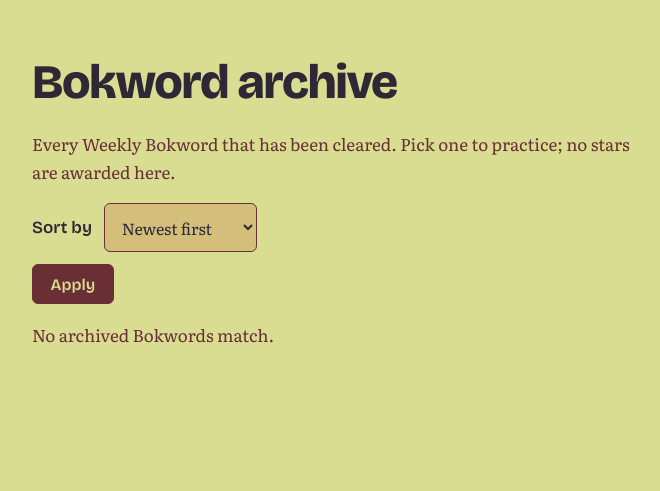
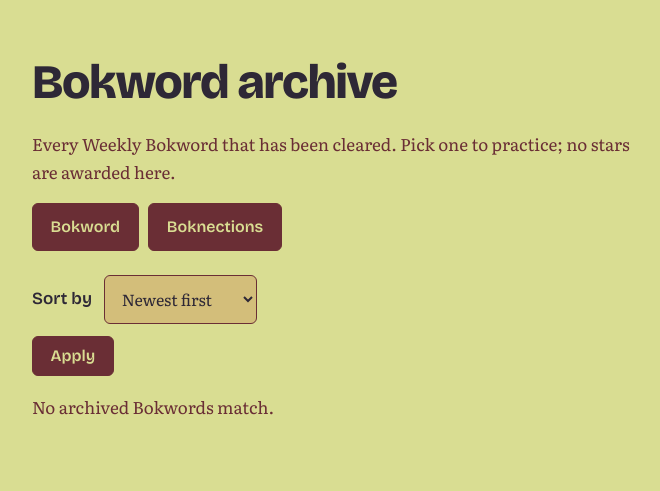
Before and after one commit to bokis-blog-central/bokis-blog, a Flask app: page /bokword-archive in a window 1280 px wide. Shown: the part 76-567 px from the top of the page, without its empty margins (304-964 px from the left). Run offline with Flask 3, Linux system fonts and the light colour scheme; the visitor is signed in with stand-in values (Sample User, id 1); data comes from the database, SQL or seed files in the repository; data that the repository does not hold is empty.

Commit message:
scoreboard shift and boknections archive

```diff
--- a/app.py
+++ b/app.py
@@ -156,6 +156,14 @@ CREATE TABLE IF NOT EXISTS bokword_archive (
     clues      TEXT NOT NULL,
     victors    TEXT NOT NULL DEFAULT '[]',
     post_id    INTEGER REFERENCES posts(id) ON DELETE SET NULL,
+    cleared_at TEXT NOT NULL DEFAULT (datetime('now')),
+    position   INTEGER NOT NULL DEFAULT 0
+);
+
+CREATE TABLE IF NOT EXISTS boknections_archive (
+    id         INTEGER PRIMARY KEY,
+    puzzle     TEXT NOT NULL,
+    victors    TEXT NOT NULL DEFAULT '[]',
     cleared_at TEXT NOT NULL DEFAULT (datetime('now')),
     position   INTEGER NOT NULL DEFAULT 0
 );
@@ -610,6 +618,20 @@ def guest_usernames():
     return g.guest_users
 
 
+def guest_game(username):
+    rows = db().execute(
+        "SELECT s.key FROM settings s JOIN users u "
+        "ON CAST(u.id AS TEXT) = s.value "
+        "WHERE u.username = ? AND s.key IN "
+        "('guest_author_bokword', 'guest_author_boknections')", (username,)
+    ).fetchall()
+    if any(row["key"] == "guest_author_boknections" for row in rows):
+        return "boknections"
+    if any(row["key"] == "guest_author_bokword" for row in rows):
+        return "bokword"
+    return None
+
+
 def flower_usernames():
     """Usernames that solved the current Boknections; one query per request."""
     if "flower_users" not in g:
@@ -749,6 +771,7 @@ def security_headers(resp):
 
 app.jinja_env.globals["csrf_token"] = lambda: session.get("csrf", "")
 app.jinja_env.globals["has_guest"] = lambda username: username in guest_usernames()
+app.jinja_env.globals["guest_game"] = guest_game
 app.jinja_env.globals["has_flower"] = lambda username: username in flower_usernames()
 
 
@@ -1047,7 +1070,12 @@ def scores():
         game = "bokword"
         score_column = "bokword_victories"
     score_users = db().execute(
-        f"""SELECT id, username, {score_column} AS victories
+        f"""SELECT id, username, {score_column} AS victories,
+                   EXISTS(
+                     SELECT 1 FROM crossword_completions c
+                     JOIN crossword_state s ON s.id = 1
+                     WHERE c.user_id = users.id AND c.puzzle_version = s.version
+                   ) AS crossword_star
             FROM users
             WHERE is_admin = 0 AND username <> ? COLLATE NOCASE
             ORDER BY victories DESC, username COLLATE NOCASE""",
@@ -1800,6 +1828,13 @@ def admin_save_boknections():
             (serialized,))
         flash("Boknections puzzle saved.", "ok")
     elif json.loads(state["puzzle"]) != puzzle:
+        old_puzzle = json.loads(state["puzzle"])
+        old_victors = [row["username"] for row in db().execute(
+            "SELECT u.username FROM boknections_progress p "
+            "JOIN users u ON u.id = p.user_id "
+            "WHERE p.puzzle_version = ? AND p.solved = 1",
+            (state["version"],)).fetchall()]
+        add_boknections_archive_entry(old_puzzle, old_victors)
         db().execute(
             "UPDATE boknections_state SET puzzle = ?, version = version + 1, "
             "updated_at = datetime('now') WHERE id = 1", (serialized,))
@@ -2076,7 +2111,7 @@ def admin_signup_password():
 
 
 # ----------------------------------------------------------------------
-# Bokword archive
+# Game archives
 # ----------------------------------------------------------------------
 
 DATE_RE = re.compile(r"^\d{4}-\d{2}-\d{2}$")
@@ -2101,6 +2136,17 @@ def add_archive_entry(solution, clues, victors, post_id=None, cleared_at=None):
         "VALUES (?, ?, ?, ?, COALESCE(?, datetime('now')), ?)",
         (solution, json.dumps(clues, ensure_ascii=False, sort_keys=True),
          json.dumps(victors, ensure_ascii=False), post_id, cleared_at, position))
+    return cursor.lastrowid
+
+
+def add_boknections_archive_entry(puzzle, victors, cleared_at=None):
+    top = db().execute("SELECT MIN(position) FROM boknections_archive").fetchone()[0]
+    position = 0 if top is None else top - 1
+    cursor = db().execute(
+        "INSERT INTO boknections_archive "
+        "(puzzle, victors, cleared_at, position) VALUES (?, ?, COALESCE(?, datetime('now')), ?)",
+        (json.dumps(puzzle, ensure_ascii=False, sort_keys=True),
+         json.dumps(victors, ensure_ascii=False), cleared_at, position))
     return cursor.lastrowid
 
 
@@ -2208,6 +2254,36 @@ def check_archive_bokword(entry_id):
     return jsonify(solved=solved)
 
 
+@app.get("/boknections-archive")
+def boknections_archive():
+    rows = db().execute(
+        "SELECT id, puzzle, victors, cleared_at FROM boknections_archive "
+        "ORDER BY cleared_at DESC, id DESC").fetchall()
+    entries = [{"id": row["id"], "puzzle": json.loads(row["puzzle"]),
+                "cleared_at": row["cleared_at"],
+                "victor_count": len(json.loads(row["victors"]))}
+               for row in rows]
+    return render_template("archive_boknections.html", entries=entries)
+
+
+@app.get("/boknections-archive/<int:entry_id>")
+def boknections_archive_entry(entry_id):
+    row = db().execute(
+        "SELECT id, puzzle, victors, cleared_at FROM boknections_archive WHERE id = ?",
+        (entry_id,)).fetchone()
+    if row is None:
+        abort(404)
+    victors = json.loads(row["victors"])
+    existing = set()
+    if victors:
+        marks = ",".join("?" for _ in victors)
+        existing = {r["username"] for r in db().execute(
+            f"SELECT username FROM users WHERE username IN ({marks})", victors)}
+    return render_template("archive_boknections_entry.html", entry=row,
+                           puzzle=json.loads(row["puzzle"]), victors=victors,
+                           existing_users=existing)
+
+
 @app.get("/admin/archive")
 @admin_required
 def admin_archive():
@@ -2216,7 +2292,16 @@ def admin_archive():
                 "victors": "\n".join(json.loads(r["victors"])),
                 "post_id": r["post_id"], "post_title": r["post_title"],
                 "post_author": r["post_author"]} for r in rows]
-    return render_template("admin_archive.html", entries=entries)
+    boknections_rows = db().execute(
+        "SELECT id, puzzle, victors, cleared_at, position FROM boknections_archive "
+        "ORDER BY position, id").fetchall()
+    boknections_entries = [{
+        "id": row["id"], "puzzle": json.loads(row["puzzle"]),
+        "victors": "\n".join(json.loads(row["victors"])),
+        "cleared_at": row["cleared_at"], "position": row["position"],
+    } for row in boknections_rows]
+    return render_template("admin_archive.html", entries=entries,
+                           boknections_entries=boknections_entries)
 
 
 @app.post("/admin/archive/add")
@@ -2295,6 +2380,86 @@ def admin_archive_move(entry_id):
                      (position, archive_id))
     db().commit()
     return redirect(url_for("admin_archive") + f"#entry-{entry_id}")
+
+
+@app.post("/admin/archive/boknections/add")
+@admin_required
+def admin_boknections_archive_add():
+    puzzle, error = validate_boknections_form(request.form)
+    cleared = valid_date(request.form.get("cleared_date", ""))
+    if not error and request.form.get("cleared_date") and not cleared:
+        error = "Enter a valid cleared date."
+    if error:
+        flash(error, "error")
+        return redirect(url_for("admin_archive"))
+    add_boknections_archive_entry(
+        puzzle, parse_victors(request.form.get("victors")),
+        f"{cleared} 12:00:00" if cleared else None)
+    db().commit()
+    flash("Boknections added to the archive.", "ok")
+    return redirect(url_for("admin_archive"))
+
+
+@app.post("/admin/archive/boknections/<int:entry_id>/update")
+@admin_required
+def admin_boknections_archive_update(entry_id):
+    row = db().execute(
+        "SELECT cleared_at FROM boknections_archive WHERE id = ?", (entry_id,)
+    ).fetchone()
+    if row is None:
+        abort(404)
+    puzzle, error = validate_boknections_form(request.form)
+    cleared = valid_date(request.form.get("cleared_date", ""))
+    if not error and not cleared:
+        error = "Enter a valid cleared date."
+    if error:
+        flash(error, "error")
+        return redirect(url_for("admin_archive"))
+    cleared_at = row["cleared_at"]
+    if cleared != cleared_at[:10]:
+        cleared_at = f"{cleared} 12:00:00"
+    db().execute(
+        "UPDATE boknections_archive SET puzzle = ?, victors = ?, cleared_at = ? "
+        "WHERE id = ?",
+        (json.dumps(puzzle, ensure_ascii=False, sort_keys=True),
+         json.dumps(parse_victors(request.form.get("victors")),
+                    ensure_ascii=False), cleared_at, entry_id))
+    db().commit()
+    flash("Boknections archive entry saved.", "ok")
+    return redirect(url_for("admin_archive") + f"#boknections-entry-{entry_id}")
+
+
+@app.post("/admin/archive/boknections/<int:entry_id>/delete")
+@admin_required
+def admin_boknections_archive_delete(entry_id):
+    db().execute("DELETE FROM boknections_archive WHERE id = ?", (entry_id,))
+    db().commit()
+    flash("Boknections removed from the archive.", "ok")
+    return redirect(url_for("admin_archive"))
+
+
+@app.post("/admin/archive/boknections/<int:entry_id>/move")
+@admin_required
+def admin_boknections_archive_move(entry_id):
+    row = db().execute(
+        "SELECT position FROM boknections_archive WHERE id = ?", (entry_id,)
+    ).fetchone()
+    if row is None:
+        abort(404)
+    direction = request.form.get("direction")
+    if direction not in ("up", "down"):
+        abort(400)
+    ids = [r["id"] for r in db().execute(
+        "SELECT id FROM boknections_archive ORDER BY position, id")]
+    index = ids.index(entry_id)
+    other = index - 1 if direction == "up" else index + 1
+    if 0 <= other < len(ids):
+        ids[index], ids[other] = ids[other], ids[index]
+        for position, archive_id in enumerate(ids):
+            db().execute("UPDATE boknections_archive SET position = ? WHERE id = ?",
+                         (position, archive_id))
+        db().commit()
+    return redirect(url_for("admin_archive") + f"#boknections-entry-{entry_id}")
 
 
 # ----------------------------------------------------------------------
--- a/static/style.css
+++ b/static/style.css
@@ -669,6 +669,11 @@ textarea { resize: vertical; line-height: 1.6; }
 .admin-block h2 { font-size: 1.35rem; margin-bottom: 0.5rem; }
 .score-admin-counters { display: grid; grid-template-columns: repeat(2, minmax(0, 1fr)); gap: 1rem; }
 .score-admin-counters input[type="number"] { background: var(--surface); color: var(--ink); }
+.archive-tabs { display: flex; flex-wrap: wrap; gap: 0.6rem; margin-bottom: 1.5rem; }
+.archive-admin-entry { padding-block: 1rem; }
+.archive-admin-entry summary { cursor: pointer; font: 700 1.2rem var(--font-display); }
+.archive-admin-content { padding-top: 1rem; }
+.archive-admin-heading { margin-top: 2rem; }
 
 /* ---------- Footer ---------- */
 
@@ -690,6 +695,7 @@ textarea { resize: vertical; line-height: 1.6; }
 .settings-cog { text-decoration: underline; text-underline-offset: 0.15em; color: inherit; margin-right: 0.15em; }
 
 .guest-badge { display: inline-block; width: 0.6em; height: 0.6em; background: #2E9E4F; margin-left: 0.3em; vertical-align: baseline; }
+.guest-badge-boknections { border-radius: 50%; background: #2878C8; }
 
 /* ---------- Bokword archive filter ---------- */
 
--- a/templates/_macros.html
+++ b/templates/_macros.html
@@ -18,7 +18,7 @@
 {% endmacro %}
 
 {% macro user_name(username, crossword_star=false) %}
-  {{ username }}{% if has_guest(username) %}<span class="guest-badge" role="img" aria-label="Guest game author" title="Guest game author"></span>{% endif %}{% if crossword_star %}<span class="achievement-star" role="img" aria-label="Solved the current Weekly Bokword" title="Solved the current Weekly Bokword">★</span>{% endif %}{% if has_flower(username) %}<span class="achievement-flower" role="img" aria-label="Solved the current Boknections, Wild Card" title="Solved the current Boknections, Wild Card">✿</span>{% endif %}
+  {{ username }}{% if has_guest(username) %}<span class="guest-badge guest-badge-{{ guest_game(username) }}" role="img" aria-label="{{ 'Boknections' if guest_game(username) == 'boknections' else 'Bokword' }} guest game author" title="{{ 'Boknections' if guest_game(username) == 'boknections' else 'Bokword' }} guest game author"></span>{% endif %}{% if crossword_star %}<span class="achievement-star" role="img" aria-label="Solved the current Weekly Bokword" title="Solved the current Weekly Bokword">★</span>{% endif %}{% if has_flower(username) %}<span class="achievement-flower" role="img" aria-label="Solved the current Boknections, Wild Card" title="Solved the current Boknections, Wild Card">✿</span>{% endif %}
 {% endmacro %}
 
 {% macro post_row(post, next) %}
--- a/templates/archive.html
+++ b/templates/archive.html
@@ -4,6 +4,10 @@
 <div class="wrap page narrow">
   <h1 class="page-title">Bokword archive</h1>
   <p class="muted">Every Weekly Bokword that has been cleared. Pick one to practice; no stars are awarded here.</p>
+  <nav class="archive-tabs" aria-label="Game archives">
+    <a class="button secondary" href="{{ url_for('bokword_archive') }}">Bokword</a>
+    <a class="button secondary" href="{{ url_for('boknections_archive') }}">Boknections</a>
+  </nav>
 
   <form class="archive-filter" method="get" action="{{ url_for('bokword_archive') }}" data-archive-filter>
     <div class="archive-filter-row">
--- a/templates/scores.html
+++ b/templates/scores.html
@@ -17,7 +17,7 @@
         <li>
           <strong class="score-rank">{{ loop.index }}</strong>
           <div class="score-user">
-            <a href="{{ url_for('profile', username=score_user.username) }}">{{ user_name(score_user.username) }}</a>
+            <a href="{{ url_for('profile', username=score_user.username) }}">{{ user_name(score_user.username, score_user.crossword_star) }}</a>
             <strong>{{ score_user.victories }} {{ 'victory' if score_user.victories == 1 else 'victories' }}</strong>
           </div>
         </li>
```
Also changed, not shown: templates/admin_archive.html (+55 -5 lines), templates/archive_boknections.html (added, +27 -0 lines), templates/archive_boknections_entry.html (added, +22 -0 lines), README.md.
